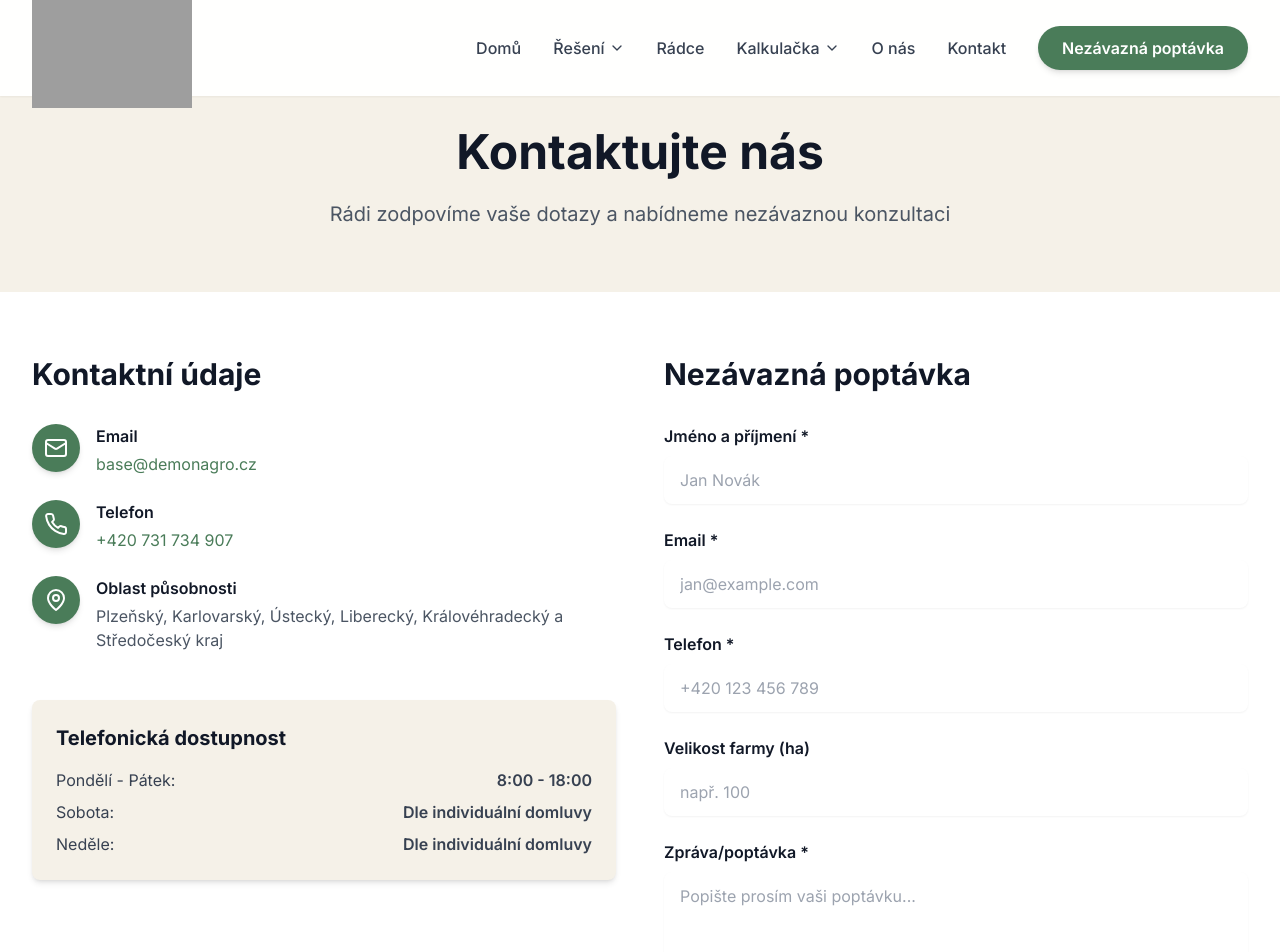
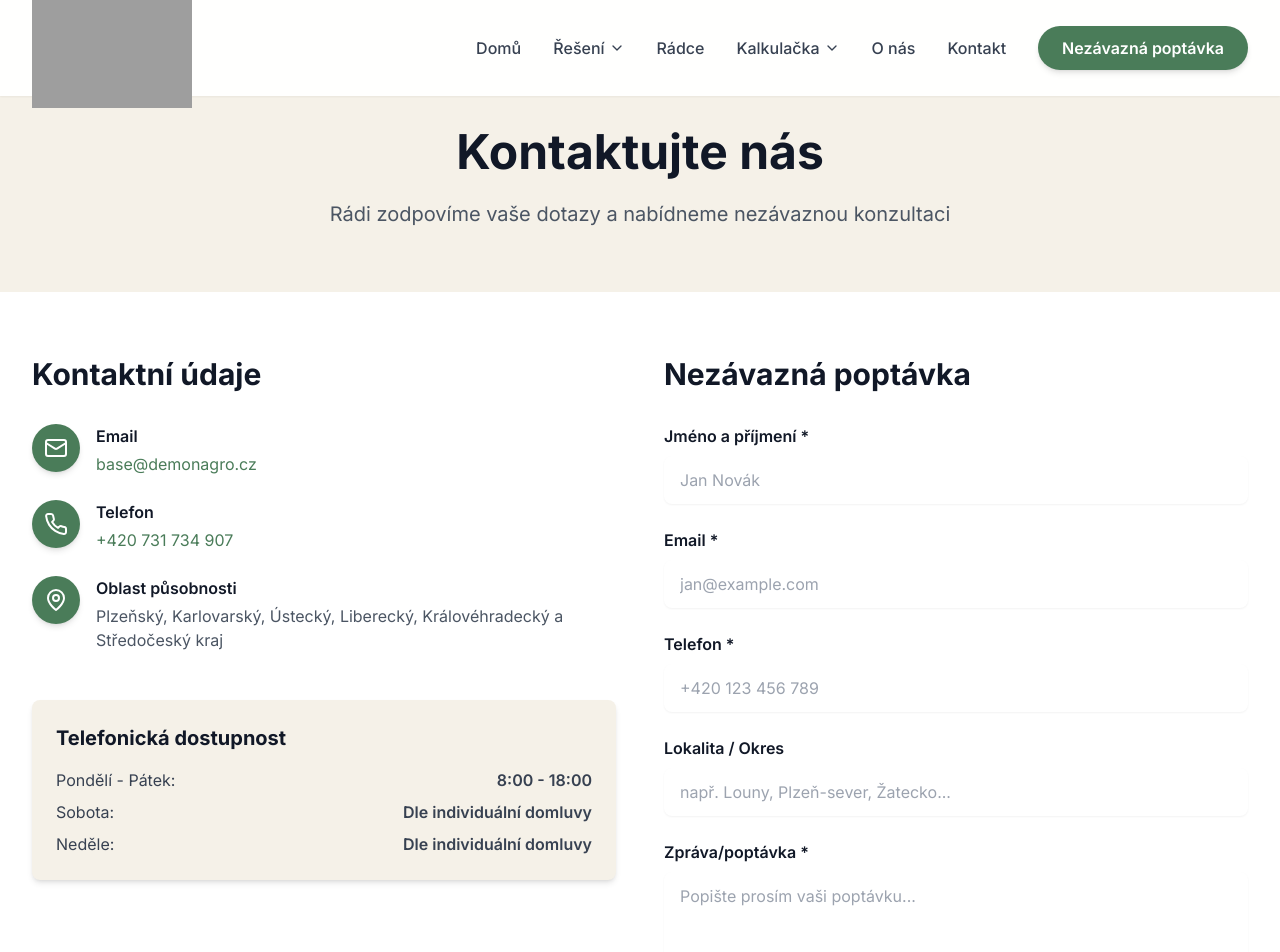
Before and after one commit to pavelbase/demon-agro-web-1.3, a Next.js app in the folder demon-agro/: page /kontakt in a window 1280 px wide. Shown: the top 952 px of the page. Built offline with nearby package versions, Linux system fonts and the light colour scheme; grey boxes are pictures that could not be loaded.

Commit message:
Refactor: Change farmSize to farmLocation in contact form
Co-authored-by: base.pavel.29 <base.pavel.29@gmail.com>

```diff
--- a/demon-agro/app/kontakt/page.tsx
+++ b/demon-agro/app/kontakt/page.tsx
@@ -10,7 +10,7 @@ export default function KontaktPage() {
     name: "",
     email: "",
     phone: "",
-    farmSize: "",
+    farmLocation: "",
     message: "",
   });
 
@@ -66,7 +66,7 @@ export default function KontaktPage() {
       // For demo purposes, simulate success
       setTimeout(() => {
         setStatus("success");
-        setFormData({ name: "", email: "", phone: "", farmSize: "", message: "" });
+        setFormData({ name: "", email: "", phone: "", farmLocation: "", message: "" });
         window.scrollTo({ top: 0, behavior: "smooth" });
       }, 1000);
       return;
@@ -77,7 +77,7 @@ export default function KontaktPage() {
         from_name: formData.name,
         from_email: formData.email,
         phone: formData.phone,
-        farm_size: formData.farmSize || "Neuvedeno",
+        farm_location: formData.farmLocation || "Neuvedeno",
         message: formData.message,
         to_email: "base@demonagro.cz",
       };
@@ -85,7 +85,7 @@ export default function KontaktPage() {
       await emailjs.send(serviceId, templateId, templateParams, publicKey);
 
       setStatus("success");
-      setFormData({ name: "", email: "", phone: "", farmSize: "", message: "" });
+      setFormData({ name: "", email: "", phone: "", farmLocation: "", message: "" });
       window.scrollTo({ top: 0, behavior: "smooth" });
     } catch (error) {
       console.error("Email send error:", error);
@@ -280,18 +280,18 @@ export default function KontaktPage() {
                   )}
                 </div>
 
-                {/* Velikost farmy */}
+                {/* Lokalita / Okres */}
                 <div>
-                  <label htmlFor="farmSize" className="block font-semibold text-gray-900 mb-2">
-                    Velikost farmy (ha)
+                  <label htmlFor="farmLocation" className="block font-semibold text-gray-900 mb-2">
+                    Lokalita / Okres
                   </label>
                   <input
-                    type="number"
-                    id="farmSize"
-                    value={formData.farmSize}
-                    onChange={(e) => setFormData({ ...formData, farmSize: e.target.value })}
+                    type="text"
+                    id="farmLocation"
+                    value={formData.farmLocation}
+                    onChange={(e) => setFormData({ ...formData, farmLocation: e.target.value })}
                     className="w-full px-4 py-3 bg-white shadow-sm rounded-lg focus:ring-2 focus:ring-[#4A7C59] focus:outline-none transition-all"
-                    placeholder="např. 100"
+                    placeholder="např. Louny, Plzeň-sever, Žatecko..."
                   />
                 </div>
 
```
